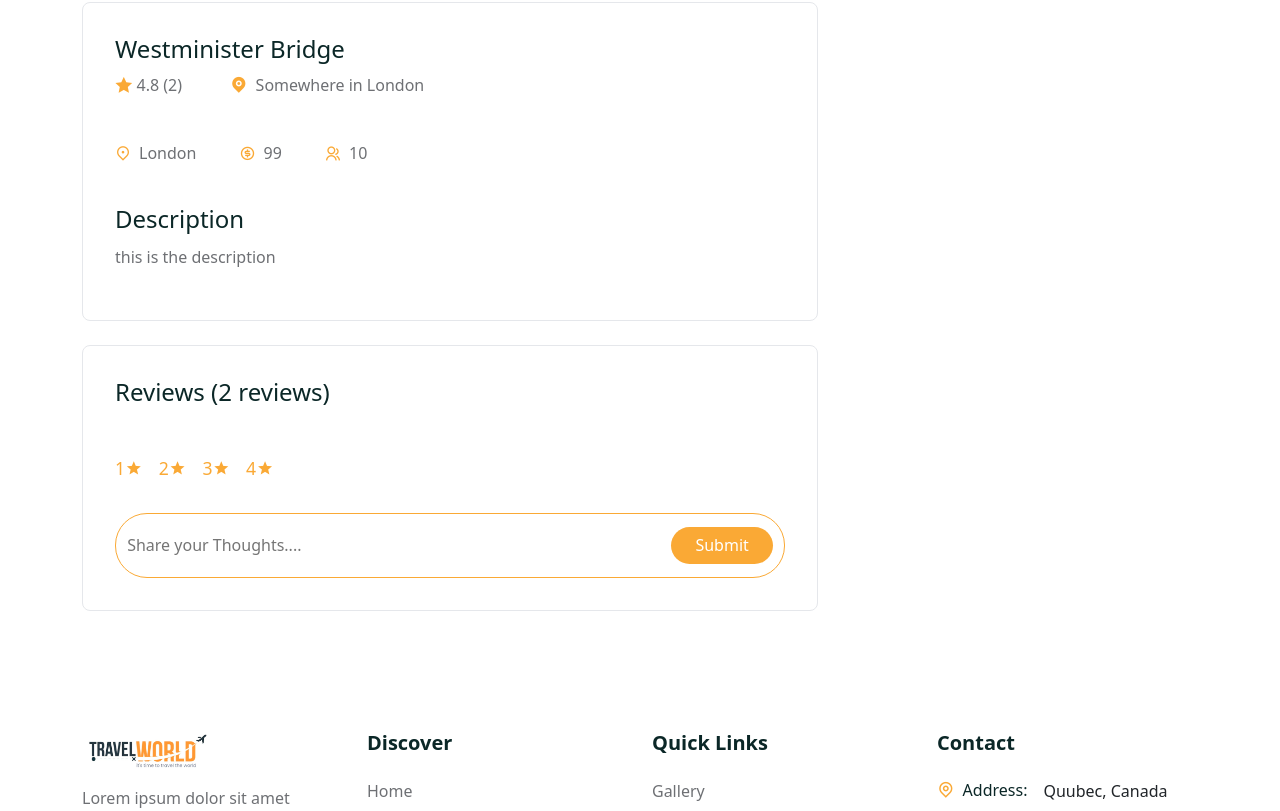
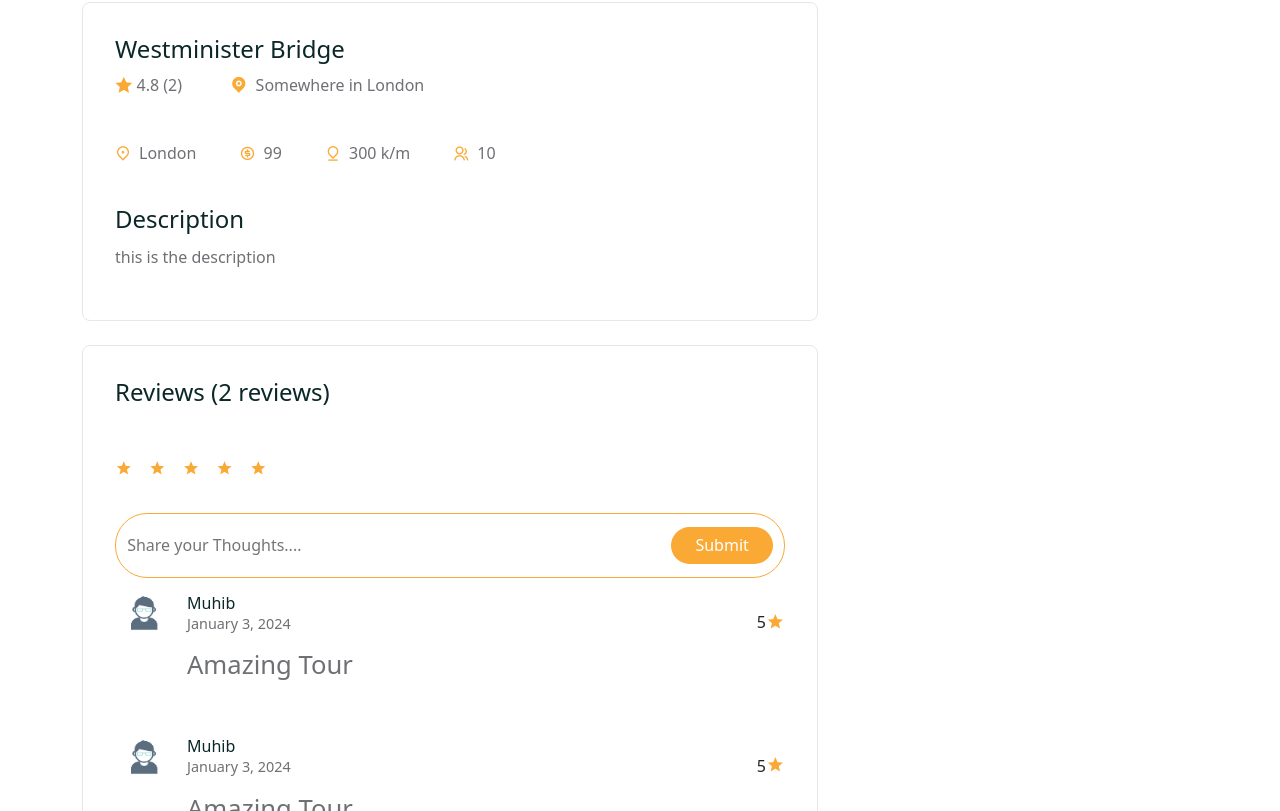
Before and after one commit to BadolJnU/Travel_Website, a React (Create React App) app in the folder frontend/: page /tours/01 in a window 1280 px wide. Shown: the part 669-1480 px from the top of the page. Built offline with nearby package versions, Linux system fonts and the light colour scheme; a web font is replaced by a local one.

Commit message:
Submit a user review

```diff
--- a/frontend/src/pages/TourDetails.jsx
+++ b/frontend/src/pages/TourDetails.jsx
@@ -1,4 +1,4 @@
-import React from 'react'
+import React, { useRef, useState } from 'react'
 import "../styles/Tour-Details.css"
 
 import { Container, Row, Col, Form, ListGroup } from 'reactstrap';
@@ -7,18 +7,35 @@
 import tourData from '../assets/data/tours';
 
 import calculateRating from './../Utils/CalculateRating'
+import avater from '../assets/images/avatar.jpg'
 
 const TourDetails = () => {
 
    const { id } = useParams()
 
+   const reviewMsgRef = useRef('')
+   const [ tourRating, setTourRating ] = useState(null)
+
 
    const tour = tourData.find(tour => tour.id === id)
+
+   //Formate the Date
+   const options = { day: "numeric", month: "long", year: "numeric"}
 
    //destructure properties from tour object
    const { photo, title, desc, price, reviews, city, distance, maxGroupSize, address } = tour
 
    const { totalRating, avgRating } = calculateRating(reviews)
+
+  //SUBMIT REQUEST TO SERVER
+  const submitHandler = e => {
+    e.preventDefault();
+    const reviewText = reviewMsgRef.current.value
+    alert(`${reviewText}, ${tourRating}`)
+
+    //later will call our api
+  }
+
   return (
     <section>
       <Container>
@@ -38,6 +55,7 @@
                 <div className="extra__tour-details">
                   <span><i class="ri-map-pin-2-line"></i>{city}</span>
                   <span><i class="ri-money-dollar-circle-line"></i>{price}</span>
+                  <span><i class="ri-map-pin-5-line"></i>{distance} k/m</span>
                   <span><i class="ri-group-line"></i>{maxGroupSize}</span>
                 </div>
                 <h2>Description</h2>
@@ -47,18 +65,40 @@
               <div className="tour__reviews mt-4">
                 <h4>Reviews ({reviews?.length} reviews)</h4>
 
-                <Form>
+                <Form onSubmit={submitHandler}>
                   <div className='d-flex align-items-center gap-3 rating__group'>
-                    <span>1 <i class="ri-star-s-fill"></i></span>
-                    <span>2 <i class="ri-star-s-fill"></i></span>
-                    <span>3 <i class="ri-star-s-fill"></i></span>
-                    <span>4 <i class="ri-star-s-fill"></i></span>
+                    <span onClick={() => setTourRating(1)}><i class="ri-star-s-fill"></i></span>
+                    <span onClick={() => setTourRating(2)}><i class="ri-star-s-fill"></i></span>
+                    <span onClick={() => setTourRating(3)}><i class="ri-star-s-fill"></i></span>
+                    <span onClick={() => setTourRating(4)}><i class="ri-star-s-fill"></i></span>
+                    <span onClick={() => setTourRating(5)}><i class="ri-star-s-fill"></i></span>
                   </div>
                   <div className="review__input">
-                    <input type="text" placeholder='Share your Thoughts....'/>
+                    <input type="text" ref={reviewMsgRef} placeholder='Share your Thoughts....' required/>
                     <button type='submit' className='btn primary__btn text-white'>Submit</button>
                   </div>
                 </Form>
+                <ListGroup className='user__reviews'>
+                  {
+                    reviews?.map(review => (
+                      <div className="review__item">
+                        <img src={avater} alt="" />
+                        <div className='w-100'>
+                          <div className='d-flex align-items-center justify-content-between mt-3'>
+                            <div>
+                              <h5>Muhib</h5>
+                              <p>{new Date('01-03-2024').toLocaleDateString('en-US', options)}</p>
+                            </div>
+                            <span className='d-flex align-items-center'>
+                            5 <i class="ri-star-s-fill"></i>
+                          </span>
+                          </div>
+                          <h6>Amazing Tour</h6>
+                        </div>
+                      </div>
+                    ))
+                  }
+                </ListGroup>
               </div>
             </div>
           </Col>
--- a/frontend/src/styles/Tour-Details.css
+++ b/frontend/src/styles/Tour-Details.css
@@ -81,3 +81,41 @@
 .review__input input:focus {
     outline: none;
 }
+
+.review__item {
+    display: flex;
+    align-items: center;
+    column-gap: 1rem;
+    margin-bottom: 2rem;
+}
+
+.review__item img {
+    width: 3.5rem;
+    height: 3.5rem;
+    border-radius: 50px;
+    object-fit: cover;
+}
+
+.review__item h5 {
+    font-size: 1rem;
+    margin-bottom: 0;
+}
+
+.review__item p {
+    font-size: 0.9rem;
+    color: var(--text-color);
+}
+
+.review__item h6 {
+    font-size: 1.6rem;
+    color: var(--text-color);
+}
+
+.review__item span i {
+    font-size: 1.2rem;
+    color: var(--secondary-color);
+}
+
+.review__item span {
+    font-weight: 500;
+}
```
